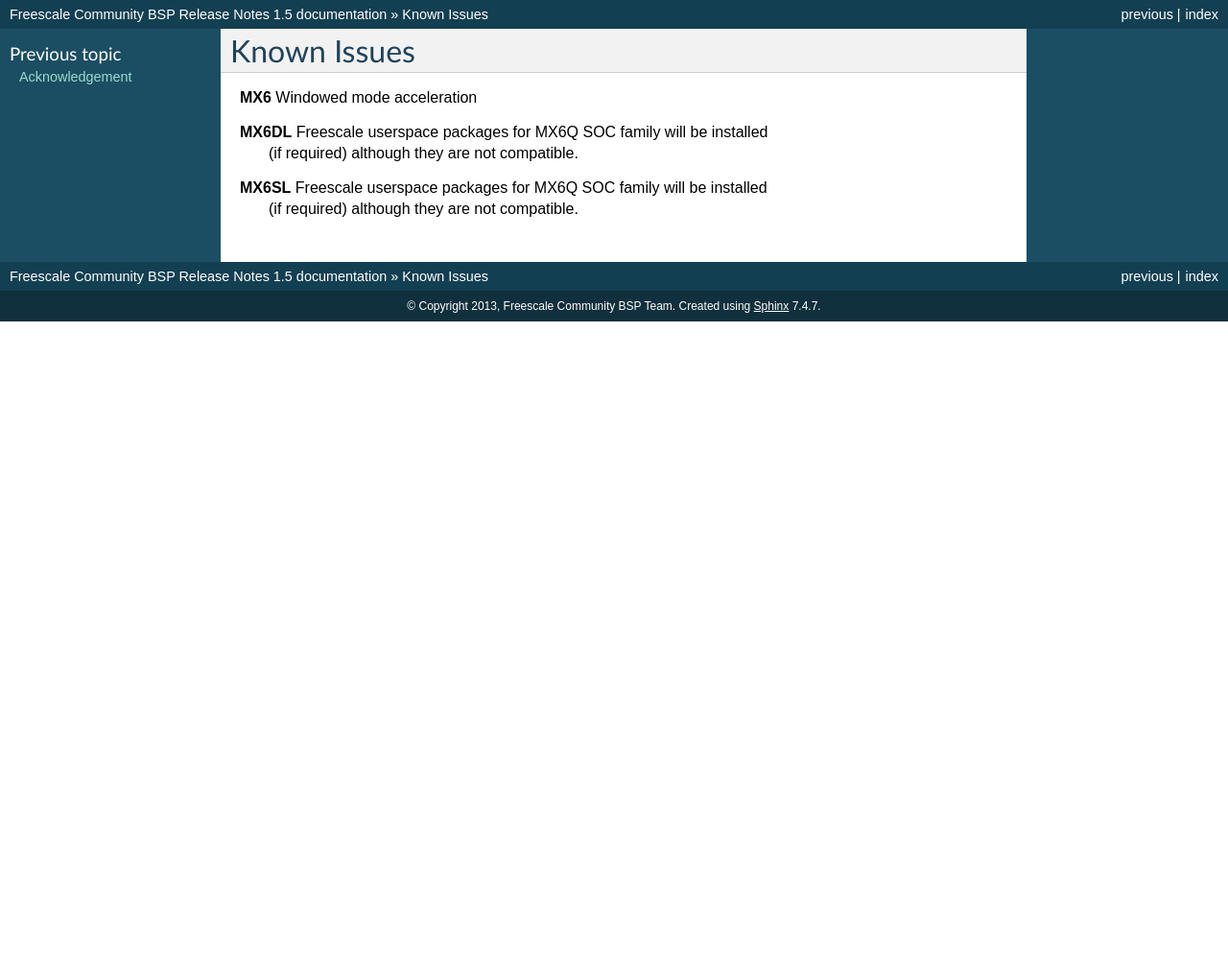
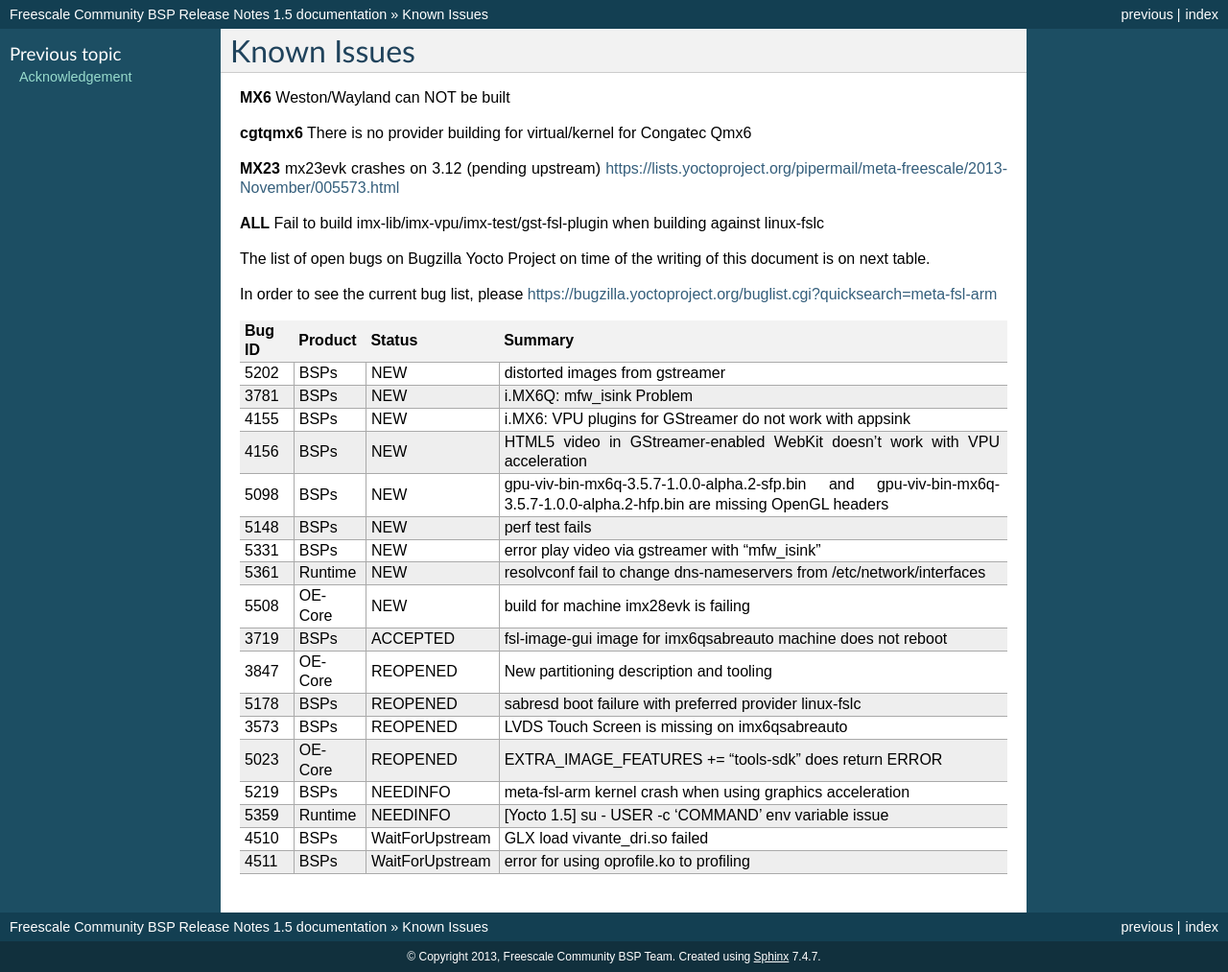
Before and after one commit to Freescale/Documentation, a Sphinx documentation site: the page built from release-notes/source/known-issues.rst, in a window 1280 px wide. Shown: the whole page at 96% size. Built offline with Sphinx 7.4.7, drawn with Linux system fonts in a browser that asks for light colours; before the commit the page ends 900 px from its top, so only the background shows below that.

Commit message:
known-issues: Update list of known issues
Add list of open bugs on Bugzilla

Signed-off-by: Daiane Angolini <angolini@gmail.com>

```diff
--- a/release-notes/source/known-issues.rst
+++ b/release-notes/source/known-issues.rst
@@ -1,10 +1,19 @@
 Known Issues
 ============
 
-**MX6** Windowed mode acceleration
+**MX6** Weston/Wayland can NOT be built
 
-**MX6DL** Freescale userspace packages for MX6Q SOC family will be installed
- (if required) although they are not compatible.
+**cgtqmx6** There is no provider building for virtual/kernel for Congatec Qmx6
 
-**MX6SL** Freescale userspace packages for MX6Q SOC family will be installed
- (if required) although they are not compatible.
+**MX23** mx23evk crashes on 3.12 (pending upstream)
+https://lists.yoctoproject.org/pipermail/meta-freescale/2013-November/005573.html
+
+**ALL** Fail to build imx-lib/imx-vpu/imx-test/gst-fsl-plugin when building against linux-fslc
+
+The list of open bugs on Bugzilla Yocto Project on time of the writing of this document
+is on next table.
+
+In order to see the current bug list, please
+https://bugzilla.yoctoproject.org/buglist.cgi?quicksearch=meta-fsl-arm
+
+.. include:: open_bugs.inc
--- /dev/null
+++ b/release-notes/source/open_bugs.inc
@@ -0,0 +1,22 @@
+======    =======   ===============      =======
+Bug ID    Product   Status               Summary
+======    =======   ===============      =======
+5202      BSPs      NEW                  distorted images from gstreamer
+3781      BSPs      NEW                  i.MX6Q: mfw_isink Problem
+4155      BSPs      NEW                  i.MX6: VPU plugins for GStreamer do not work with appsink
+4156      BSPs      NEW                  HTML5 video in GStreamer-enabled WebKit doesn't work with VPU acceleration
+5098      BSPs      NEW                  gpu-viv-bin-mx6q-3.5.7-1.0.0-alpha.2-sfp.bin and gpu-viv-bin-mx6q-3.5.7-1.0.0-alpha.2-hfp.bin are missing OpenGL headers
+5148      BSPs      NEW                  perf test fails
+5331      BSPs      NEW                  error play video via gstreamer with "mfw_isink"
+5361      Runtime   NEW                  resolvconf fail to change dns-nameservers from /etc/network/interfaces
+5508      OE-Core   NEW                  build for machine imx28evk is failing
+3719      BSPs      ACCEPTED             fsl-image-gui image for imx6qsabreauto machine does not reboot
+3847      OE-Core   REOPENED             New partitioning description and tooling
+5178      BSPs      REOPENED             sabresd boot failure with preferred provider linux-fslc
+3573      BSPs      REOPENED             LVDS Touch Screen is missing on imx6qsabreauto
+5023      OE-Core   REOPENED             EXTRA_IMAGE_FEATURES += "tools-sdk" does return ERROR
+5219      BSPs      NEEDINFO             meta-fsl-arm kernel crash when using graphics acceleration
+5359      Runtime   NEEDINFO             [Yocto 1.5] su - USER -c 'COMMAND' env variable issue
+4510      BSPs      WaitForUpstream      GLX load vivante_dri.so failed
+4511      BSPs      WaitForUpstream      error for using oprofile.ko to profiling
+======    =======   ===============      =======
```
